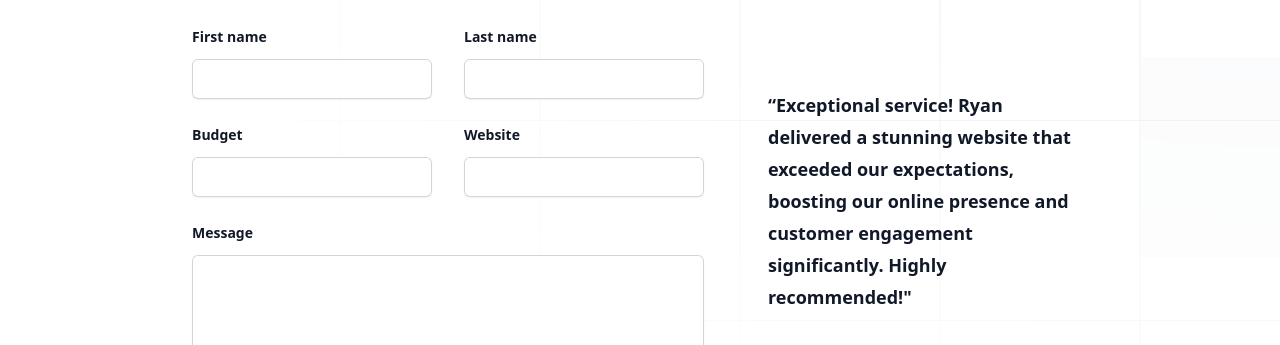
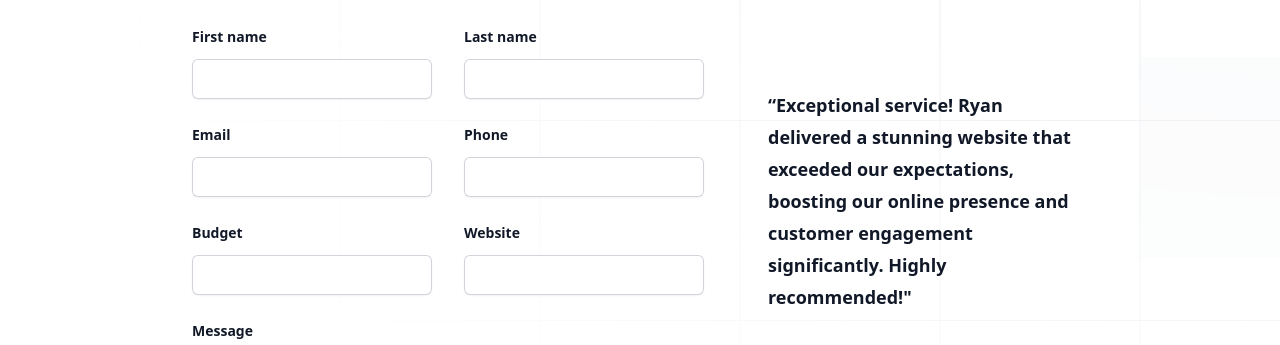
Before and after one commit to torrancejr/wixen_vercel, a React (Create React App) app: page / in a window 1280 px wide. Shown: the part 2460-2805 px from the top of the page. Built offline with nearby package versions, Linux system fonts and the light colour scheme.

Commit message:
lets see is this works

```diff
--- a/package.json
+++ b/package.json
@@ -9,6 +9,7 @@
     "@testing-library/jest-dom": "^5.17.0",
     "@testing-library/react": "^13.4.0",
     "@testing-library/user-event": "^13.5.0",
+    "axios": "^1.7.2",
     "dotenv": "^16.4.5",
     "nodemailer": "^6.9.13",
     "react": "^18.3.1",
--- a/src/components/Contact.js
+++ b/src/components/Contact.js
@@ -4,6 +4,8 @@ export default function Contact() {
     const [formData, setFormData] = useState({
         firstName: '',
         lastName: '',
+        email: '',
+        phone: '',
         budget: '',
         website: '',
         message: '',
@@ -25,7 +27,7 @@ export default function Contact() {
         setSuccess('');
 
         try {
-            const response = await fetch('https://www.wixenco.com/api/submitForm', {
+            const response = await fetch('https://wixenco-api.herokuapp.com/contact_forms', {
                 method: 'POST',
                 headers: {
                     'Content-Type': 'application/json',
@@ -111,6 +113,38 @@ export default function Contact() {
                                 </div>
                             </div>
                             <div>
+                                <label htmlFor="email" className="block text-sm font-semibold leading-6 text-gray-900">
+                                    Email
+                                </label>
+                                <div className="mt-2.5">
+                                    <input
+                                        type="email"
+                                        name="email"
+                                        id="email"
+                                        value={formData.email}
+                                        onChange={handleChange}
+                                        autoComplete="email"
+                                        className="block w-full rounded-md border-0 px-3.5 py-2 text-gray-900 shadow-sm ring-1 ring-inset ring-gray-300 placeholder:text-gray-400 focus:ring-2 focus:ring-inset focus:ring-indigo-600 sm:text-sm sm:leading-6"
+                                    />
+                                </div>
+                            </div>
+                            <div>
+                                <label htmlFor="phone" className="block text-sm font-semibold leading-6 text-gray-900">
+                                    Phone
+                                </label>
+                                <div className="mt-2.5">
+                                    <input
+                                        type="tel"
+                                        name="phone"
+                                        id="phone"
+                                        value={formData.phone}
+                                        onChange={handleChange}
+                                        autoComplete="tel"
+                                        className="block w-full rounded-md border-0 px-3.5 py-2 text-gray-900 shadow-sm ring-1 ring-inset ring-gray-300 placeholder:text-gray-400 focus:ring-2 focus:ring-inset focus:ring-indigo-600 sm:text-sm sm:leading-6"
+                                    />
+                                </div>
+                            </div>
+                            <div>
                                 <label htmlFor="budget" className="block text-sm font-semibold leading-6 text-gray-900">
                                     Budget
                                 </label>
```
Also changed, not shown: api/submitForm1.js (added, +28 -0 lines), 1 other file (tests, documents, lock files or other folders).
